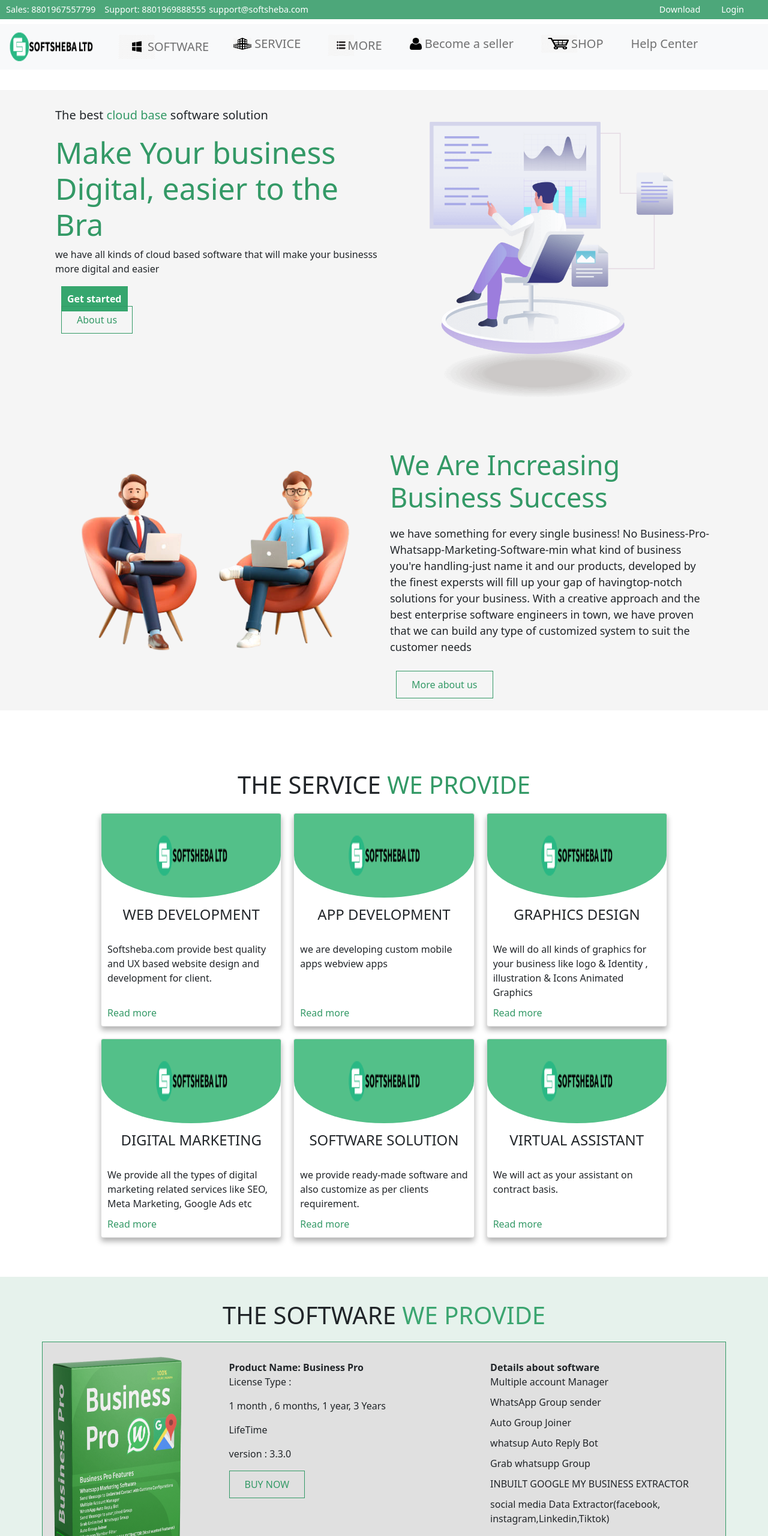
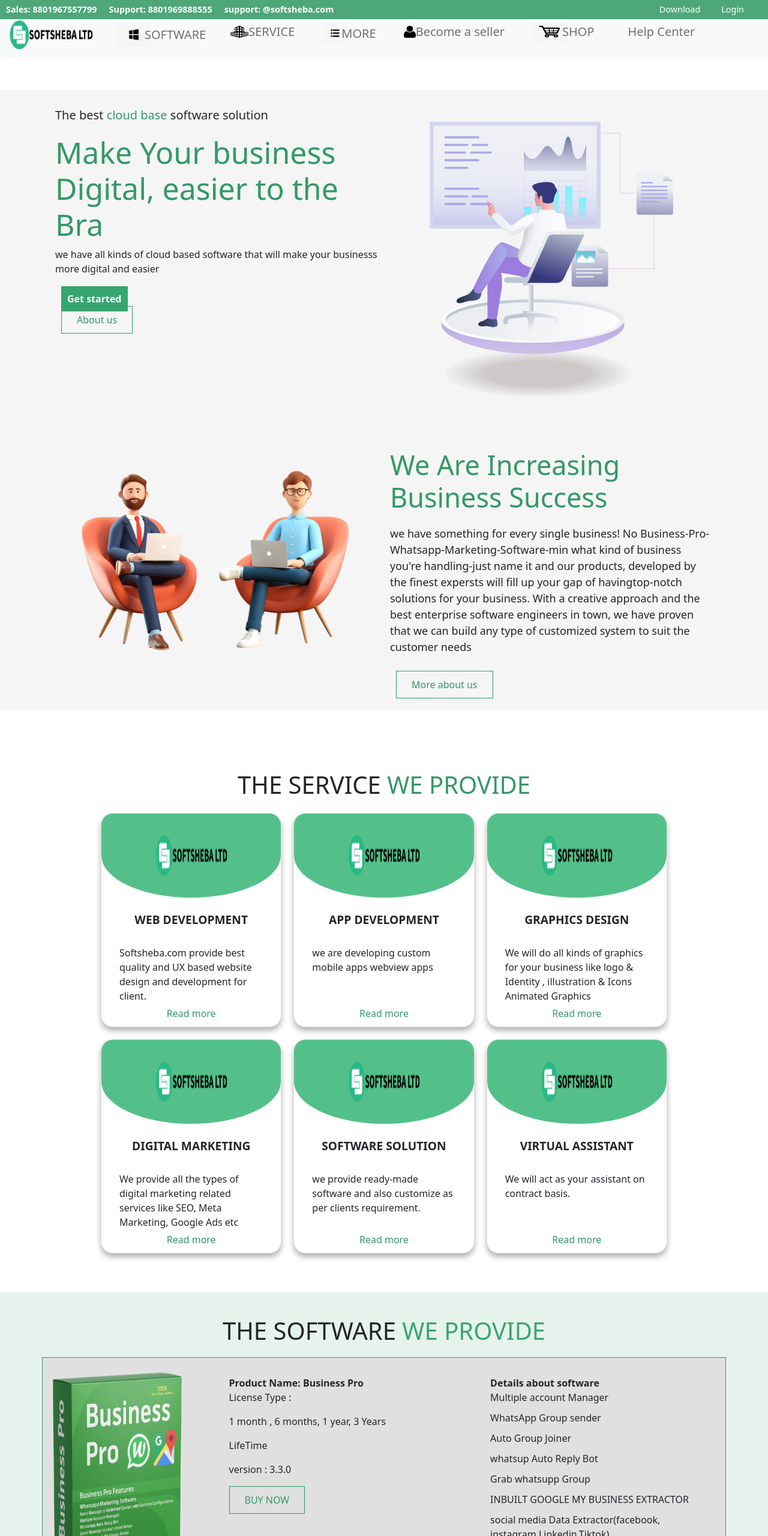
Before and after one commit to Amponsah-Boahen-Denis/shoftsheda, a plain HTML site: page index.html in a window 1280 px wide. Shown: the top 2560 px of the page at 60% size. Drawn offline with nearby package versions, Linux system fonts and the light colour scheme.

Commit message:
Add files via upload

```diff
--- a/index.html
+++ b/index.html
@@ -11,10 +11,11 @@
 
 </head>
 <body>
-    <div class="top-bar">
+    <div class="top-bar ">
         <div class="left">
-            <span>Sales: 8801967557799</span>
-            <span>Support: 8801969888555<a href="mailto:support@softsheba.com">support@softsheba.com</a></span>
+            <b>Sales: 8801967557799</b>
+            <b>Support: 8801969888555</b>
+            <b>support: @softsheba.com</b>
         </div>
         <div class="right">
             <a href="#" style="margin-right:30px; ">Download</a>
@@ -28,9 +29,9 @@
 
 
 
+<div style="position:fixed; top:0; width:100%; z-index: 99999;">
 
-
-    <nav style="position: fixed;" class="navbar navbar-expand-lg navbar-light bg-light green-bar">
+    <nav  class="navbar navbar-expand-lg navbar-light bg-light green-bar">
         <a class="navbar-brand" href="#"><img src="Logo-softsheba-ltd.png" height="50" width="140" alt="Company Logo"></a>
         <button class="navbar-toggler" type="button" data-toggle="collapse" data-target="#navbarNav" aria-controls="navbarNav" aria-expanded="false" aria-label="Toggle navigation">
             <span class="navbar-toggler-icon"></span>
@@ -52,12 +53,18 @@
                 <li class="nav-item">
                     <a class="nav-link" href="#"><img style="margin-right:-10px;" src="cart.jpg" height="30" width="60" alt="Cart Logo"> SHOP</a>
                 </li>
-                <li class="nav-item">
+                <li class="nav-item" style="margin-left:10px;">
                     <a class="nav-link" href="#">Help Center</a>
                 </li>
             </ul>
         </div>
     </nav>
+
+
+
+</div>
+
+
 
 
 
@@ -111,36 +118,36 @@
               <h1 style="font-size: 40px;">THE SERVICE <span style="color:  #339966;"> WE PROVIDE</span></h1>
 
               <div class="card-container" >
-                <div class="card" data-aos="flip-up" data-aos-delay="100">
+                <div class="card" style="border-radius:20px;" data-aos="flip-up" data-aos-delay="100">
                     <div class="card-top flex"><img src="Logo-softsheba-ltd.png" height="70px" width="120px" alt="" srcset=""></div>
-                    <div class="card-title">WEB DEVELOPMENT</div>
+                    <div class="card-title"><b>WEB DEVELOPMENT</b>  </div>
                     <div class="card-content">
                         <p>Softsheba.com provide best quality and UX based website design and development for client.</p>
                         <a href="#">Read more</a>
                     </div>
                 </div>
-                <div class="card"data-aos="flip-up" data-aos-delay="100">
+                <div class="card" style="border-radius:20px;">
                     <div class="card-top flex"><img src="Logo-softsheba-ltd.png" height="70px" width="120px" alt="" srcset=""></div>
-                    <div class="card-title">APP DEVELOPMENT</div>
+                    <div class="card-title"> <b>APP DEVELOPMENT</b></div>
                     <div class="card-content">
                         <p>we are developing custom mobile apps webview apps</p>
                         <a href="#">Read more</a>
                     </div>
                 </div>
-                <div class="card">
+                <div class="card" style="border-radius:20px;">
                     <div class="card-top flex"><img src="Logo-softsheba-ltd.png" height="70px" width="120px" alt="" srcset=""></div>
-                    <div class="card-title">GRAPHICS DESIGN</div>
+                    <div class="card-title"> <b>GRAPHICS DESIGN</b></div>
                     <div class="card-content">
                         <p>We will do all kinds of graphics for your business like logo & Identity
-                            , illustration & Icons Animated Graphics
+                        , illustration & Icons Animated Graphics
                         </p>
                         <a href="#">Read more</a>
                     </div>
                 </div>
 
-                <div class="card"data-aos="flip-up" data-aos-delay="100">
+                <div class="card" style="border-radius:20px;"data-aos="flip-up" data-aos-delay="100">
                     <div class="card-top flex"><img src="Logo-softsheba-ltd.png" height="70px" width="120px" alt="" srcset=""></div>
-                    <div class="card-title">DIGITAL MARKETING</div>
+                    <div class="card-title"> <b>DIGITAL MARKETING</b></div>
                     <div class="card-content">
                         <p>We provide all the types of digital marketing related services like SEO,
                             Meta Marketing, Google Ads etc
@@ -150,9 +157,9 @@
                 </div>
 
 
-                <div class="card">
+                <div class="card" style="border-radius:20px;">
                     <div class="card-top flex"><img src="Logo-softsheba-ltd.png" height="70px" width="120px" alt="" srcset=""></div>
-                    <div class="card-title">SOFTWARE SOLUTION</div>
+                    <div class="card-title"> <b>SOFTWARE SOLUTION</b></div>
                     <div class="card-content">
                         <p>we provide ready-made software and also customize as per clients requirement.</p>
                         <a href="#">Read more</a>
@@ -160,9 +167,9 @@
                 </div>
 
 
-                <div class="card" data-aos="flip-up" data-aos-delay="100">
+                <div class="card" style="border-radius:20px;"data-aos="flip-up" data-aos-delay="100">
                     <div class="card-top flex"><img src="Logo-softsheba-ltd.png" height="70px" width="120px" alt="" srcset=""></div>
-                    <div class="card-title">VIRTUAL ASSISTANT</div>
+                    <div class="card-title"> <b>VIRTUAL ASSISTANT</b></div>
                     <div class="card-content">
                         <p>We will act as your assistant on contract basis.</p>
                         <a href="#">Read more</a>
@@ -417,11 +424,11 @@
 <li><a href="https://softsheba.com/support/">Support</a></li>
 <li>License Renewal</li>
 <li>Refund Request</li>
-<li style="margin-top:200px;">  <button id="btn" style="background-color: #47ce8b; border-radius:5px;color:white;"><a style="color:white; max-width:5px;" href="https://shop.softsheba.com/product/become-a-reseller/">Become a Reseller</a> </button></li>
+<li style="margin-top:100px;">  <button id="btn" style="background-color: #47ce8b; border-radius:5px;color:white;"><a style="color:white; max-width:5px;" href="">Become a Reseller</a> </button></li>
             </ul>
         </div>
 
-        <p style="text-align: center; margin-top:200px; margin-left:30%;"><span>Copyright © 2024 Softsheba Ltd. All Right Reserved.</span></p></div>
+        <p style="text-align: center; margin-top:200px; align-self: center;"><span>Copyright © 2024 Softsheba Ltd. All Right Reserved.</span></p></div>
     </div>
 
 
--- a/style.css
+++ b/style.css
@@ -4,6 +4,7 @@
     height: auto;
     background-color: #bad9c9;
 }
+
 
 .top-bar {
     background: #4da77a;
@@ -17,7 +18,7 @@
     top: 0;
     width: 100%;
     left: 0;
-    z-index: 1000;
+    z-index: 9999999;
 }
 
 .top-bar .left, .top-bar .right {
@@ -25,8 +26,8 @@
     align-items: center;
 }
 
-.top-bar .left span {
-    margin-right: 15px;
+.top-bar .left b {
+    margin-right: 20px;
 }
 
 .top-bar a {
@@ -35,9 +36,37 @@
     text-decoration: none;
 }
 
+/* Center text in the middle of .top-bar */
+@media (max-width: 768px) {
+    .top-bar {
+        flex-direction: column;
+        align-items: center; /* Center items horizontally */
+        height: auto; /* Reset height */
+        padding: 10px;
+    }
+
+    .top-bar .left, .top-bar .right {
+        flex-direction: column;
+        align-items: center;
+        text-align: center;
+    }
+
+    .top-bar .right {
+        display: none;
+    }
+
+    .top-bar a {
+        margin: 5px 0;
+    }
+}
+
+
+
+
+
 .green-bar {
-    position: fixed;
-    top: 40px; /* Adjust based on the height of the top bar */
+    position:fixed;
+    top: 20px; /* Adjust based on the height of the top bar */
     width: 100%;
     display: flex;
     justify-content: space-between;
@@ -45,6 +74,7 @@
     background-color: white;
     padding: 10px 0;
     box-sizing: border-box;
+    min-height: 40px;
     z-index: 999; /* Ensure it's below the top bar */
 }
 
@@ -57,37 +87,17 @@
     margin: 0 15px;
 }
 
-.green-bar a img {
-    margin-right: 5px;
-}
-
-.green-bar a:hover {
-    text-decoration: underline;
-}
-
 @media (max-width: 768px) {
     .green-bar {
-        flex-wrap: wrap;
-        justify-content: center;
-    }
-
-    .green-bar a {
-        flex: 1 1 45%; /* Two items per row */
-        margin: 10px;
-        justify-content: center;
-    }
-
-    .green-bar a img {
-        margin-right: 10px;
+        top: calc(40px + 70px); /* Adjust based on the height of the expanded top bar */
     }
 }
 
-@media (max-width: 480px) {
-    .green-bar a {
-        flex: 1 1 100%; /* One item per row */
-        text-align: center;
-    }
-}
+
+
+
+
+
 
 
 
@@ -173,29 +183,36 @@
 }
 
 .card-title {
-    font-size: 1.5em;
+    font-size: 1.2em;
     text-align: center;
     padding: 10px;
+    margin-top:13px;
 }
 
 .card-content {
     padding: 10px;
     flex-grow: 1;
+    align-self: center;
     display: flex;
     flex-direction: column;
     justify-content: space-between;
     box-sizing: border-box;
+    align-items: center;
+    margin-left: 20px;
+    margin-right:20px;
 }
 
 .card-content p {
     margin: 0;
+    align-self: center;
 }
 
 .card-content a {
     color: #339966;
     text-decoration: none;
     align-self: flex-start;
-    margin-top: 10px;
+    margin-top:5px;
+    align-self:center;
 }
 
 @media (max-width: 768px) {
@@ -265,7 +282,7 @@
     grid-template-columns: repeat(4, 1fr);
     padding: 20px;
     margin-top: 60px;
-    gap: 20px; /* Added to provide spacing between grid items */
+     /* Added to provide spacing between grid items */
     box-sizing: border-box;
 }
 
@@ -430,3 +447,11 @@
 button a:hover {
     color: white;
 }
+
+.flex2{
+    display:flex;
+    flex-direction: row;
+    justify-content: center;
+    align-items: center;
+    flex-wrap: wrap;
+}
```
